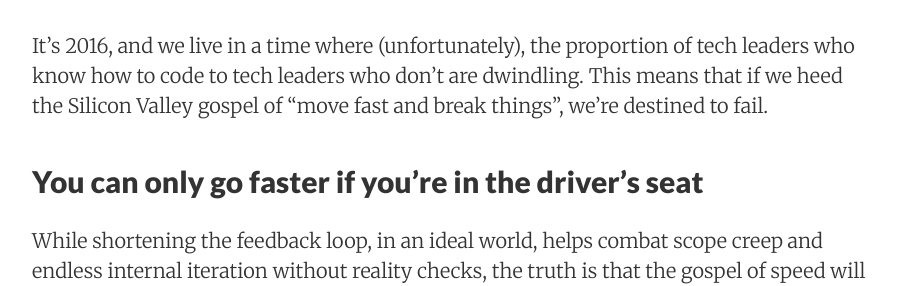
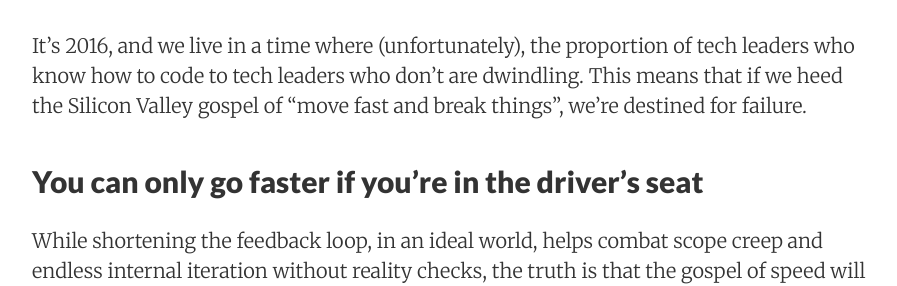
Before and after one commit to andrictham/personal-site-pixyll, a Jekyll site: the page built from _posts/2016-02-26-the-lean-fallacy.md, in a window 1280 px wide and 900 px high, scrolled down 692 px. Shown: the part 227-513 px from the top of the window, without its empty margins (188-1085 px from the left). Built offline with Jekyll 4.4.1, drawn with Linux system fonts in a browser that asks for light colours; nearby versions of some CDN libraries.

Commit message:
Updated The Lean Fallacy

```diff
--- a/_posts/2016-02-26-the-lean-fallacy.md
+++ b/_posts/2016-02-26-the-lean-fallacy.md
@@ -11,7 +11,7 @@ The myth that speed leads to better results in digital product creation is one t
 
 ![Pivot-Tom-Fishburne-Marketoonist.jpg](/uploads/Pivot-Tom-Fishburne-Marketoonist.jpg)
 
-It’s 2016, and we live in a time where (unfortunately), the proportion of tech leaders who know how to code to tech leaders who don’t are dwindling. This means that if we heed the Silicon Valley gospel of “move fast and break things”, we’re destined to fail.
+It’s 2016, and we live in a time where (unfortunately), the proportion of tech leaders who know how to code to tech leaders who don’t are dwindling. This means that if we heed the Silicon Valley gospel of “move fast and break things”, we’re destined for failure.
 
 ## You can only go faster if you’re in the driver’s seat
 
```
